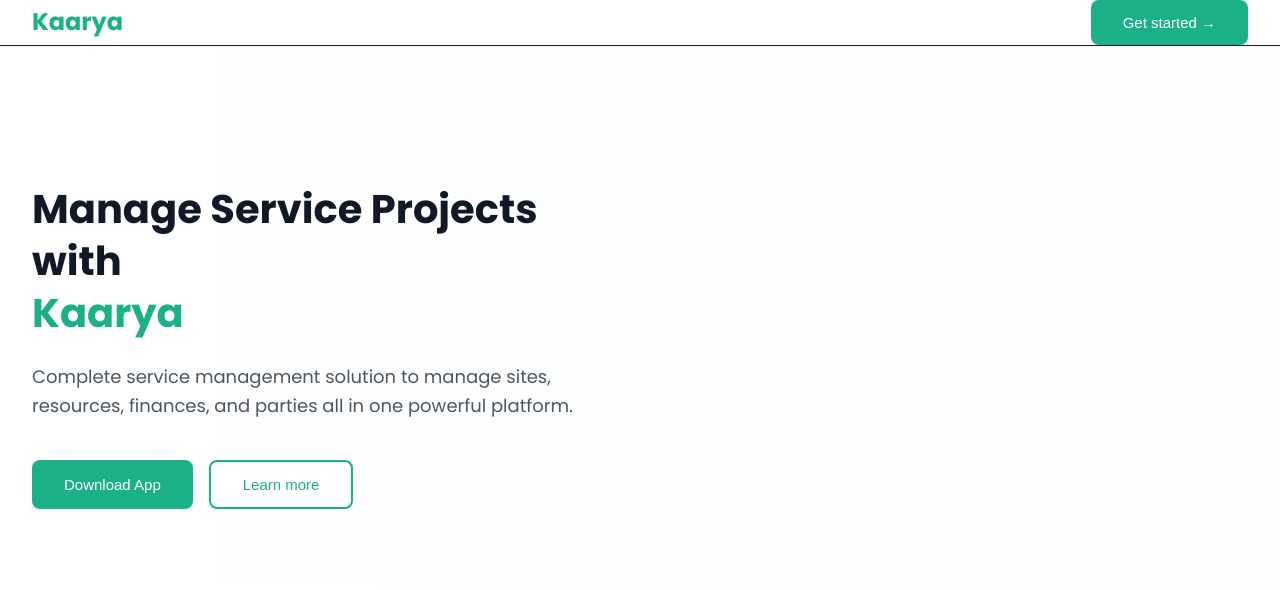
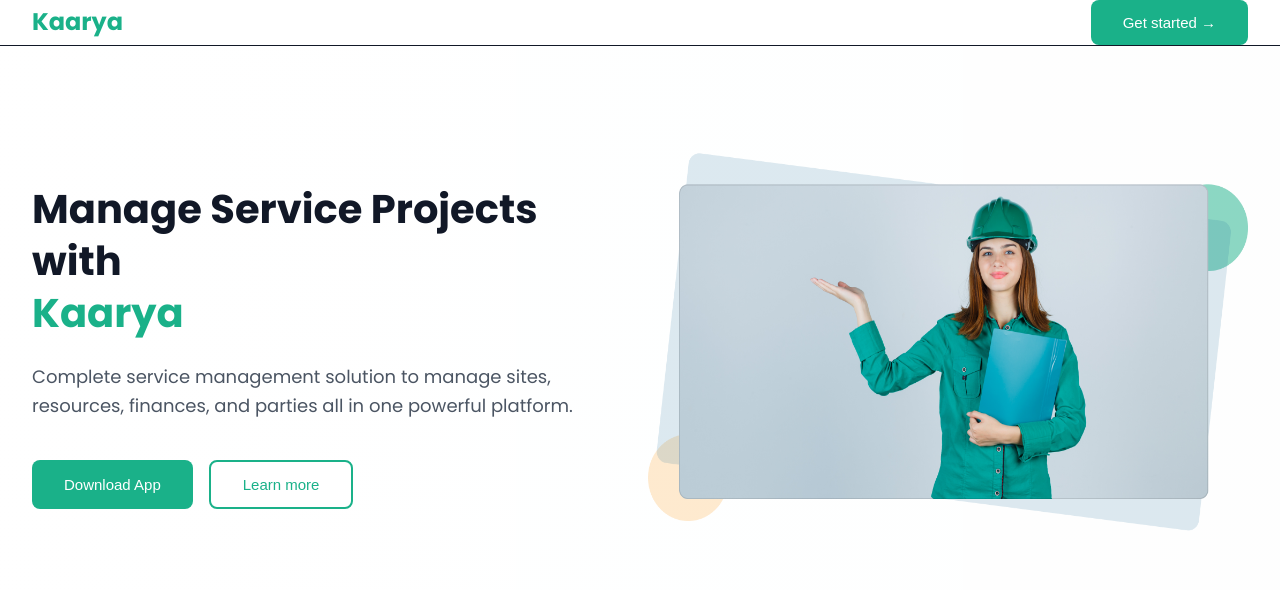
Before and after one commit to smarikaghimire/kaarya, a Next.js app: page / in a window 1280 px wide. Shown: the top 590 px of the page. Built offline with nearby package versions, Linux system fonts and the light colour scheme.

Commit message:
feat:fix

```diff
--- a/src/components/landing/hero.tsx
+++ b/src/components/landing/hero.tsx
@@ -7,7 +7,7 @@
       {/* Background Image */}
       <div className="hero-background">
         <Image
-          src="/hero-section.png"
+          src="/herosection.png"
           alt="Hero background"
           fill
           priority
@@ -42,8 +42,17 @@
             </div>
           </div>
 
-          {/* Right Content - Empty space for background to show */}
-          <div></div>
+          {/* Right Content - Hero Side Image */}
+          <div className="hero-image-container">
+            <Image
+              src="/hero-side.png"
+              alt="Hero side illustration"
+              width={600}
+              height={380}
+              priority
+              quality={90}
+            />
+          </div>
         </div>
       </div>
     </section>
```
Also changed, not shown: public/hero.png (deleted), public/herosection.png (renamed from public/hero-section.png).
